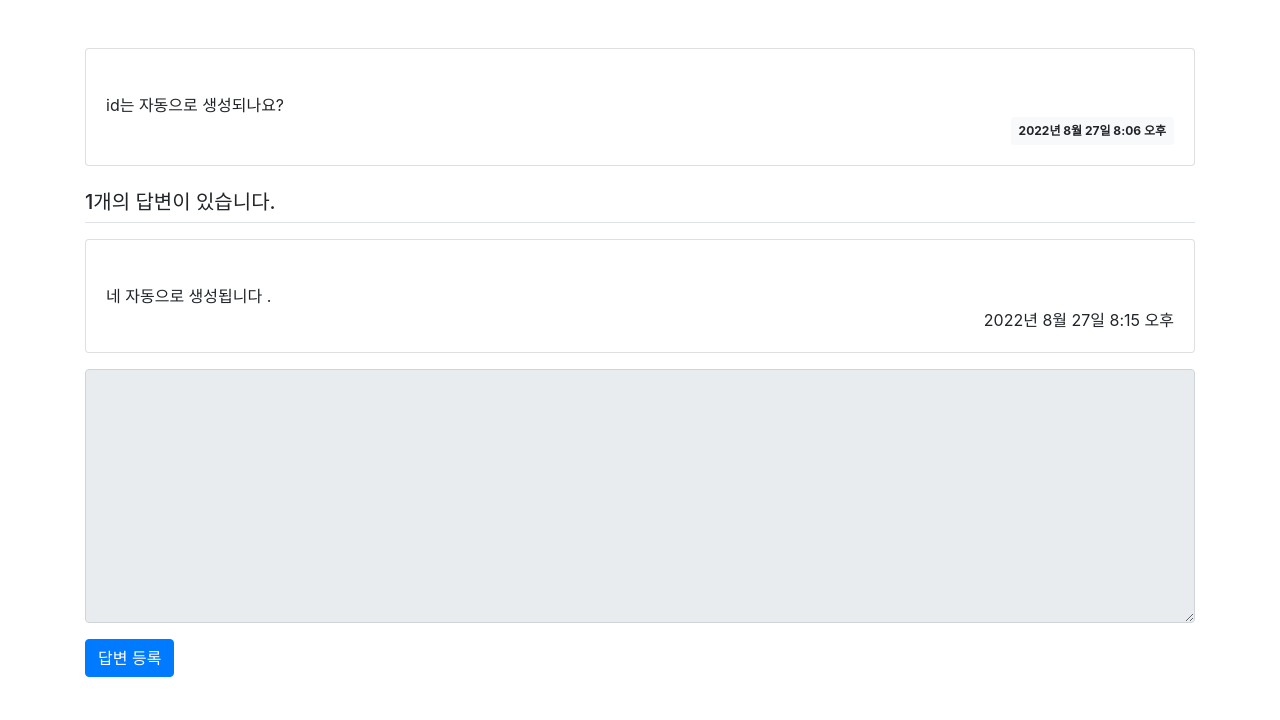
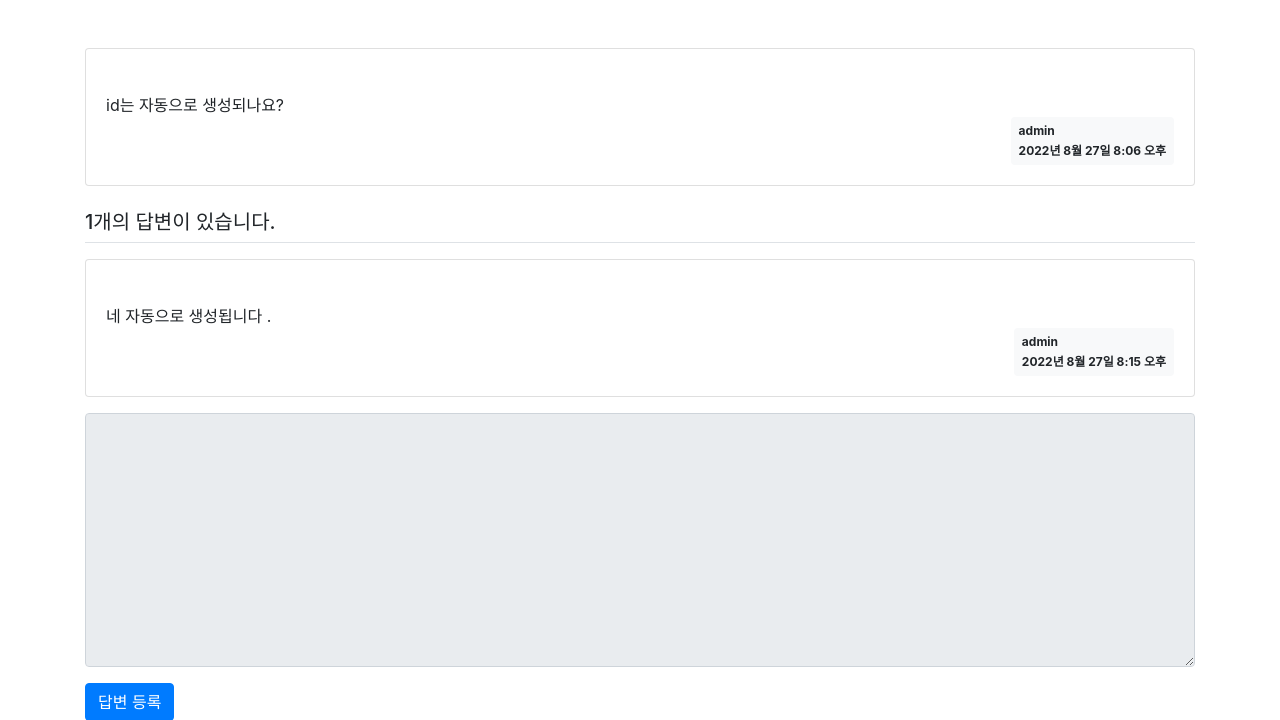
Before and after one commit to jaehyeonha/Project1, a Django app: page /pybo/2/ in a window 1280 px wide. Shown: the part 56-776 px from the top of the page. Run offline with Django 4.2, Linux system fonts and the light colour scheme; data comes from the database, SQL or seed files in the repository; some libraries are stand-ins or nearby versions.

Commit message:
3-8 mark author

```diff
--- a/mysite/templates/pybo/question_detail.html
+++ b/mysite/templates/pybo/question_detail.html
@@ -8,8 +8,9 @@
                 {{ question.content }}
             </div>
             <div class="d-flex justify-content-end">
-                <div class="badge badge-light p-2">
-                    {{ question.create_date }}
+                <div class="badge badge-light p-2 text-left">
+                    <div class="mb-2">{{question.author.username}}</div>
+                    <div>{{ question.create_date }}</div>
                 </div>
             </div>
         </div>
@@ -25,8 +26,9 @@
                 {{ answer.content }}
             </div>
             <div class="d-flex justify-content-end" >
-                <div class="d-flex justify-content-end" >
-                    {{ answer.create_date }}
+                <div class="badge badge-light p-2 text-left">
+                    <div class="mb-2">{{answer.author.username}}</div>
+                    <div>{{ answer.create_date }}</div>
                 </div>
             </div>
         </div>
```
Also changed, not shown: mysite/templates/pybo/question_list.html (+6 -4 lines).
